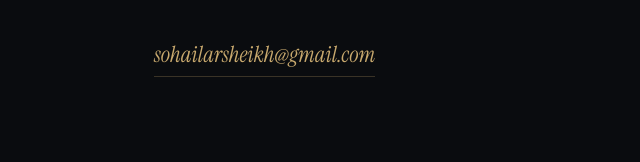
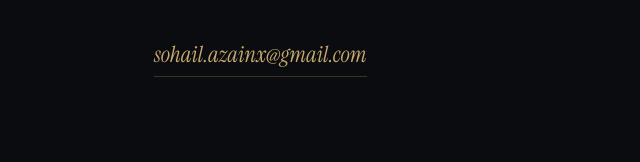
Before and after one commit to heyy-sohail/portfolio, a plain HTML site: page index.html in a window 1280 px wide. Shown: the part 3683-3845 px from the top of the page, 0-640 px from the left. Drawn offline with Linux system fonts and the light colour scheme.

Commit message:
index.html

```diff
--- a/index.html
+++ b/index.html
@@ -283,7 +283,7 @@
           and collaborations</strong>. Whether you have a project in mind or
           just want to say hello  my inbox is open.
         </p>
-        <a href="mailto:sohailarsheikh@gmail.com" class="contact-email-link">sohailarsheikh@gmail.com</a>
+        <a href="mailto:sohailarsheikh@gmail.com" class="contact-email-link">sohail.azainx@gmail.com</a>
         <div style="margin-top: 3rem; padding-top: 2rem; border-top: 1px solid var(--line);">
           <a href="https://drive.google.com/file/d/1UEbYz_JxvRtfs21PUNihC9WZKBnZ8Kh-/view?usp=sharing" target="_blank" class="btn-primary" style="display:inline-flex;">Download Resume ↗</a>
         </div>
```
